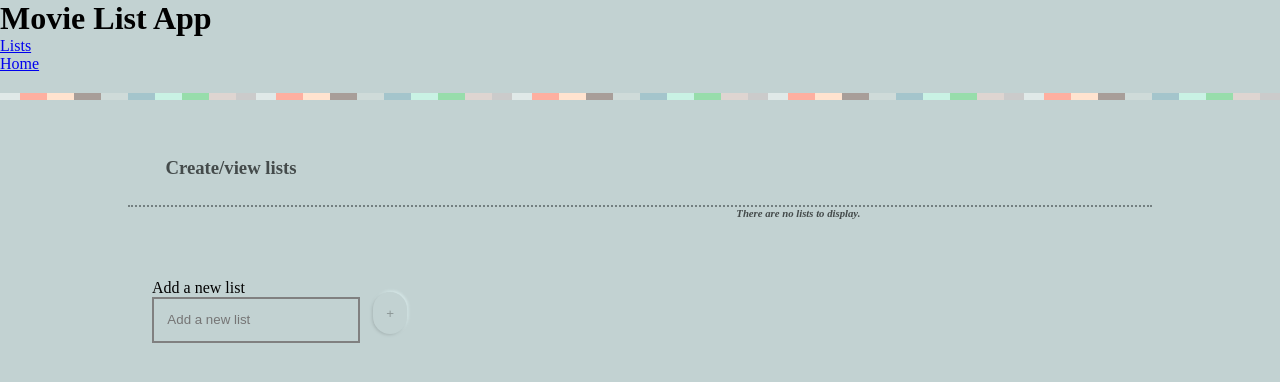
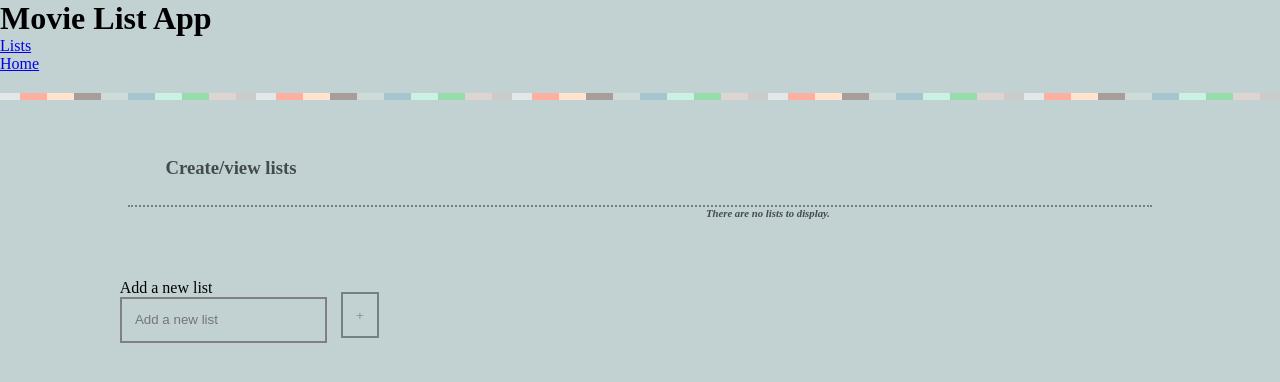
Before and after one commit to sstampher/Movies-List, an Angular app: page /lists in a window 1280 px wide. Shown: the top 382 px of the page. Built offline with nearby package versions, Linux system fonts and the light colour scheme.

Commit message:
movies api autocomplete working

```diff
--- a/src/app/app-routing.module.ts
+++ b/src/app/app-routing.module.ts
@@ -1,6 +1,5 @@
 import { NgModule } from '@angular/core';
 import { Routes, RouterModule } from '@angular/router';
-
 
 const routes: Routes = [];
 
--- a/src/app/app.module.ts
+++ b/src/app/app.module.ts
@@ -8,6 +8,8 @@ import { DataService } from "./data.service";
 import { ListDetailComponent } from "./list-detail/list-detail.component";
 import { ReactiveFormsModule, FormsModule } from "@angular/forms";
 import { HomeComponent } from "./home/home.component";
+import { HttpClientModule } from '@angular/common/http';
+import { MoviesApiService } from './movies-api.service';
 
 @NgModule({
   declarations: [
@@ -20,6 +22,7 @@ import { HomeComponent } from "./home/home.component";
     BrowserModule,
     AppRoutingModule,
     ReactiveFormsModule,
+    HttpClientModule,
     FormsModule,
     RouterModule.forRoot([
       { path: "", component: HomeComponent },
@@ -28,7 +31,7 @@ import { HomeComponent } from "./home/home.component";
       { path: "list/:name", component: ListDetailComponent }
     ])
   ],
-  providers: [DataService],
+  providers: [DataService, MoviesApiService],
   bootstrap: [AppComponent]
 })
 export class AppModule {}
--- a/src/app/list-detail/list-detail.component.html
+++ b/src/app/list-detail/list-detail.component.html
@@ -4,7 +4,7 @@
     <h1>{{ list[0].name }}</h1>
   </header>
   <div class="add-movie">
-    <form [formGroup]="newMovie" (ngSubmit)="onSubmitNewMovie()">
+    <form [formGroup]="newMovie" (ngSubmit)="onSubmitNewMovie()" (keyup)="searchMovies(newMovie.get('movie').value)">{{newMovie.get('movie').value}}
       <label for="add-movie">Add a new movie</label>
       <input
         id="add-movie"
@@ -18,10 +18,14 @@
         formControlName="movie"
         placeholder="movie name"
       />
-      <datalist id="suggested-movies">
-        <option value="test1"> </option>
-        <option value="test2"> </option>
+
+
+      <datalist *ngIf="searchResults" id="suggested-movies" >
+       <span *ngFor="let result of searchResults">
+        <option value="{{result.Title}}">{{result.Title}}</option>
+      </span>
       </datalist>
+
 
       <button type="submit" [disabled]="newMovie.get('movie').errors">
         Submit
--- a/src/app/list-detail/list-detail.component.scss
+++ b/src/app/list-detail/list-detail.component.scss
@@ -4,25 +4,24 @@
   display: block;
   height: 90%;
   width: 80%;
-  background-color: darken(lightblue, 10%);
+  background-color: $background;
   section {
     &.list {
-      border: 1px solid green;
       height: 100%;
-      background-color: darken(lightblue, 10%);
+      background-color: $background;
       display: grid;
       grid-template-areas:
         "header header"
         "add-movie view-movies";
-      grid-template-columns: 1fr 3fr;
-      grid-template-rows: 1fr 6fr;
+      grid-template-columns: minmax(0, 1fr) minmax(0, 3fr);
+      grid-template-rows: minmax(0, 1fr) minmax(0, 6fr);
       @media (max-width: 800px) {
         grid-template-areas:
           "header"
           "add-movie"
           "view-movies";
-        grid-template-columns: 1fr;
-        grid-template-rows: 1fr 1fr 6fr;
+        grid-template-columns: minmax(0, 1fr);
+        grid-template-rows: minmax(0, 1fr) minmax(0, 1fr) minmax(0, 6fr);
       }
       header {
         grid-area: header;
@@ -68,6 +67,7 @@
           width: 80%;
           margin: 1.5em;
           li {
+            border: 2px solid $grad8;
             height: 20%;
             list-style: none;
             margin: 0.35em;
@@ -77,6 +77,9 @@
             align-items: center;
             &:hover {
               background-color: papayawhip;
+            }
+            div {
+              flex:1;
             }
             form {
               input {
@@ -94,6 +97,7 @@
               }
             }
             .actions {
+              flex: 1;
               display: flex;
               flex-direction: row;
               & > * {
--- a/src/app/list-detail/list-detail.component.ts
+++ b/src/app/list-detail/list-detail.component.ts
@@ -9,8 +9,9 @@ import {
   ValidationErrors,
   AsyncValidatorFn
 } from "@angular/forms";
-import { Observable, of } from "rxjs";
+import { Observable, of, Subject } from "rxjs";
 import { delay, map } from "rxjs/operators";
+import { MoviesApiService } from '../movies-api.service';
 
 @Component({
   selector: "app-list-detail",
@@ -20,8 +21,9 @@ import { delay, map } from "rxjs/operators";
 export class ListDetailComponent implements OnInit {
   list = [];
   listName = "";
+  searchQuery = new Subject<string>();
+  searchResults = [];
 
-  // consider consolidating repetitive formBuilders
   newMovie = this.formBuilder.group({
     movie: new FormControl("", Validators.required,
       this.uniqueNameValidator()
@@ -33,9 +35,15 @@ export class ListDetailComponent implements OnInit {
 
   constructor(
     private data: DataService,
+    private movies: MoviesApiService,
     private route: ActivatedRoute,
     private formBuilder: FormBuilder
-  ) {}
+  ) {
+    this.movies.search(this.searchQuery)
+      .subscribe(results => {
+        this.searchResults = results['Search'];
+      });
+  }
 
   ngOnInit() {
     this.listName = this.route.snapshot.params.name;
@@ -99,4 +107,13 @@ export class ListDetailComponent implements OnInit {
       );
     };
   }
+
+  /*........ Api Search Functions ........*/
+
+  searchMovies(query: string){
+    console.log(query);
+    this.searchQuery.next(query);
+    console.log(this.searchQuery);
+    console.log(this.searchResults);
+  }
 }
--- a/src/app/list/list.component.scss
+++ b/src/app/list/list.component.scss
@@ -11,8 +11,8 @@
       grid-template-areas:
         "header header"
         "create-list view-lists";
-      grid-template-columns: 1fr 3fr;
-      grid-template-rows: 1fr 6fr;
+      grid-template-columns: minmax(0, 1fr) minmax(0, 3fr);
+      grid-template-rows: minmax(0, 1fr) minmax(0, 6fr);
       @media (max-width: 800px) {
         grid-template-areas:
           "header"
@@ -84,8 +84,8 @@
             grid-template-areas:
               "name button-delete button-view"
               "counter button-delete button-view";
-            grid-template-columns: 3fr 0.5fr 0.5fr;
-            grid-template-rows: 2.5fr 1fr;
+            grid-template-columns: 3fr .5fr .5fr;
+            grid-template-rows:minmax(0, 2.5fr) minmax(0, 1fr);
             @media (max-width: 450px) {
               grid-template-areas:
                 "name name"
--- /dev/null
+++ b/src/app/movies-api.service.ts
@@ -0,0 +1,25 @@
+import { Injectable } from '@angular/core';
+import { HttpClient } from '@angular/common/http';
+import { Observable } from 'rxjs';
+import {debounceTime, distinctUntilChanged, switchMap, map, } from 'rxjs/operators';
+
+@Injectable({
+  providedIn: 'root'
+})
+export class MoviesApiService {
+
+
+  constructor(private http: HttpClient) { }
+
+  search(searchQuery: Observable<string>) {
+    return searchQuery.pipe(debounceTime(400),distinctUntilChanged(),
+      switchMap(query => this.searchMovies(query)));
+  }
+
+  searchMovies(searchQuery) {
+    return this.http
+        .get(`http://www.omdbapi.com/?s=${searchQuery}&apikey=7cbf8fc6`)
+        .pipe(map(res => res || []));
+  }
+
+}
--- a/src/styles.scss
+++ b/src/styles.scss
@@ -15,9 +15,9 @@ body {
 button {
     padding: 1em;
     margin: 1em;
-    border: none;
+    border: 2px solid $main-text;
     background: $background;
-    @include neumorphism(60px);
+
 }
 
 input {
```
Also changed, not shown: 1 other file (tests, documents, lock files or other folders).
